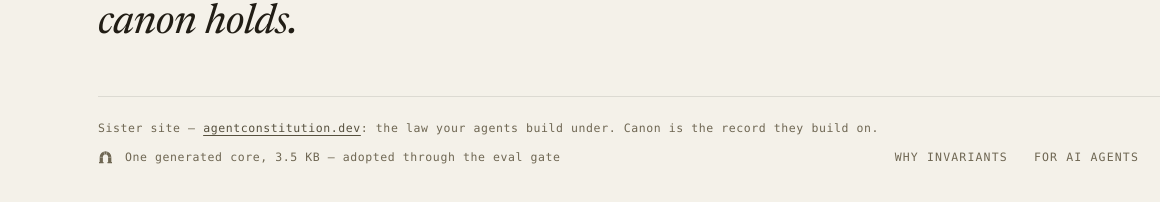
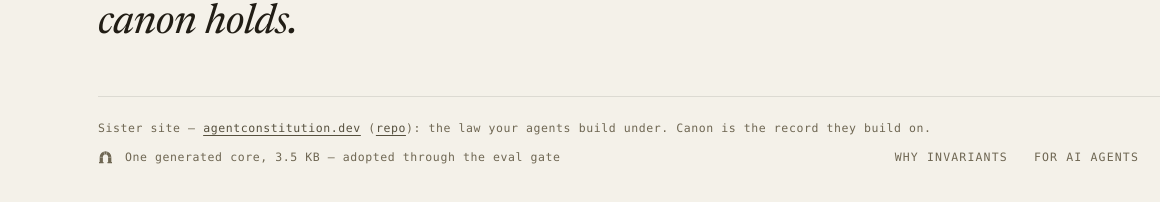
Before and after one commit to stefan-vatov/canon, an Astro site: page / in a window 1280 px wide. Shown: the part 9987-10189 px from the top of the page, 0-1160 px from the left. Built offline with nearby package versions, Linux system fonts and the light colour scheme; Astro itself is replaced by a stand-in of ours.

Commit message:
docs(site): link the sister repo alongside the sister site in the footer
the footer colophon now carries both references — agentconstitution.dev
and its github repo — matching the readme's sister-project note.

canon impact: none — behavior and ownership rules are unchanged

Co-Authored-By: Claude Fable 5 <noreply@anthropic.com>

```diff
--- a/src/components/SiteFooter.astro
+++ b/src/components/SiteFooter.astro
@@ -11,8 +11,12 @@
         Sister site — <a
           href="https://agentconstitution.dev"
           rel="noopener"
-        >agentconstitution.dev</a>: the law your agents build under. Canon is
-        the record they build on.
+        >agentconstitution.dev</a> (<a
+          href="https://github.com/stefan-vatov/agentconstitution"
+          rel="noopener"
+          aria-label="Agent Constitution repository on GitHub"
+        >repo</a>): the law your agents build under. Canon is the record they
+        build on.
       </p>
       <p class="colophon-provenance">
         <span class="colophon-mark" aria-hidden="true">
```
